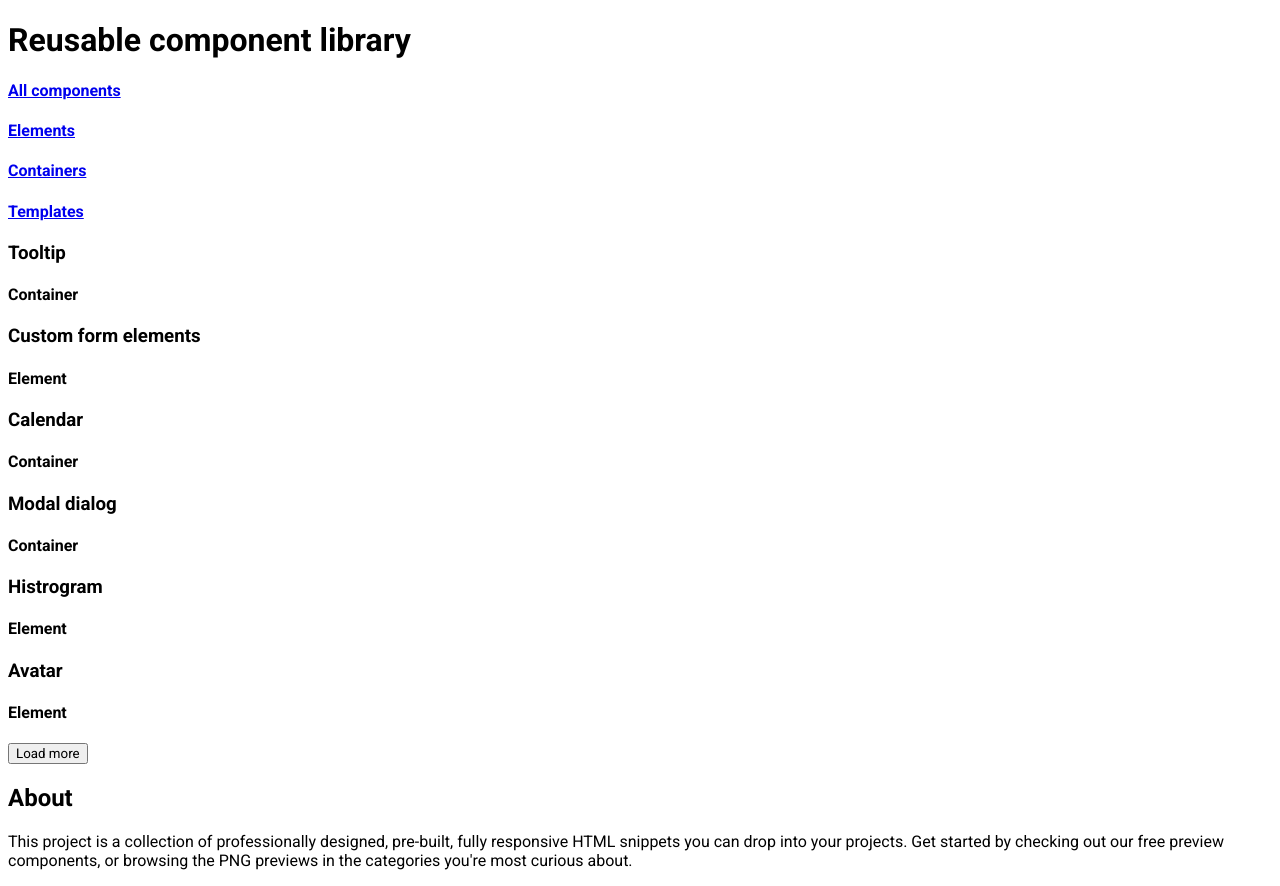
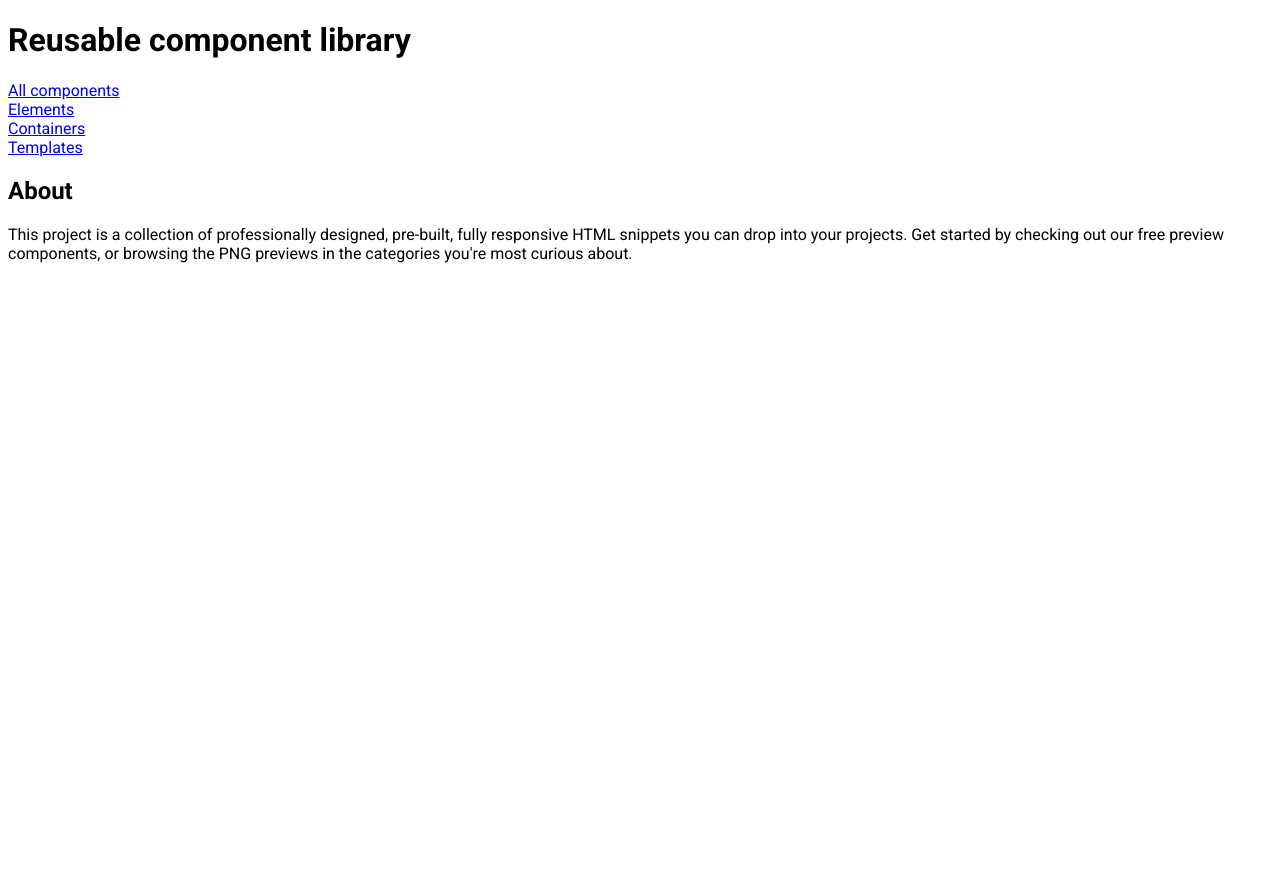
Before and after one commit to js-tasks-ru/htmlcss-20230714_grinux, a website: page index.html in a window 1280 px wide. After the commit the page ends 800 px from the top, so only its background shows below. Drawn offline with Linux system fonts and the light colour scheme.

Commit message:
3-0 requested fixes

```diff
--- a/index.html
+++ b/index.html
@@ -8,72 +8,25 @@
       <header class="header">
         <h1 class="header__title">Reusable component library</h1>
         <div class="nav">
-          <h4 class="nav__item">
+          <div class="nav__item">
             <a href="/">All components</a>
-          </h4>
-          <h4 class="nav__item">
+          </div>
+          <div class="nav__item">
             <a href="/elements">Elements</a>
-          </h4>
-          <h4 class="nav__item">
+          </div>
+          <div class="nav__item">
             <a href="/containers">Containers</a>
-          </h4>
-          <h4 class="nav__item">
+          </div>
+          <div class="nav__item">
             <a href="/templates">Templates</a>
-          </h4>
+          </div>
         </div>
       </header>
       <main class="main">
-        <div class="elements-container">
-          <div class="element">
-            <div class="element__container">
-              <!--Tooltip-->
-            </div>
-            <h3>Tooltip</h3>
-            <h4>Container</h4>
-          </div>
-          <div class="element">
-            <div class="element__container">
-              <!--Custom form elements-->
-            </div>
-            <h3>Custom form elements</h3>
-            <h4>Element</h4>
-          </div>
-          <div class="element">
-            <div class="element__container">
-              <!--Calendar-->
-            </div>
-            <h3>Calendar</h3>
-            <h4>Container</h4>
-          </div>
-          <div class="element">
-            <div class="element__container">
-              <!--Modal dialog-->
-            </div>
-            <h3>Modal dialog</h3>
-            <h4>Container</h4>
-          </div>
-          <div class="element">
-            <div class="element__container">
-              <!--Histrogram-->
-            </div>
-            <h3>Histrogram</h3>
-            <h4>Element</h4>
-          </div>
-          <div class="element">
-            <div class="element__container">
-              <!--Avatar-->
-            </div>
-            <h3>Avatar</h3>
-            <h4>Element</h4>
-          </div>
-        </div>
-        <button class="button button_load-more">
-          Load more
-        </button>
       </main>
       <footer class="footer">
-        <h2>About</h2>
-        <p>This project is a collection of professionally designed, pre-built, fully responsive
+        <h2 class="footer__header">About</h2>
+        <p class="footer__text">This project is a collection of professionally designed, pre-built, fully responsive
           HTML snippets you can drop into your projects. Get started by checking out our free
           preview components, or browsing the PNG previews in the categories
           you're most curious about.</p>
```
